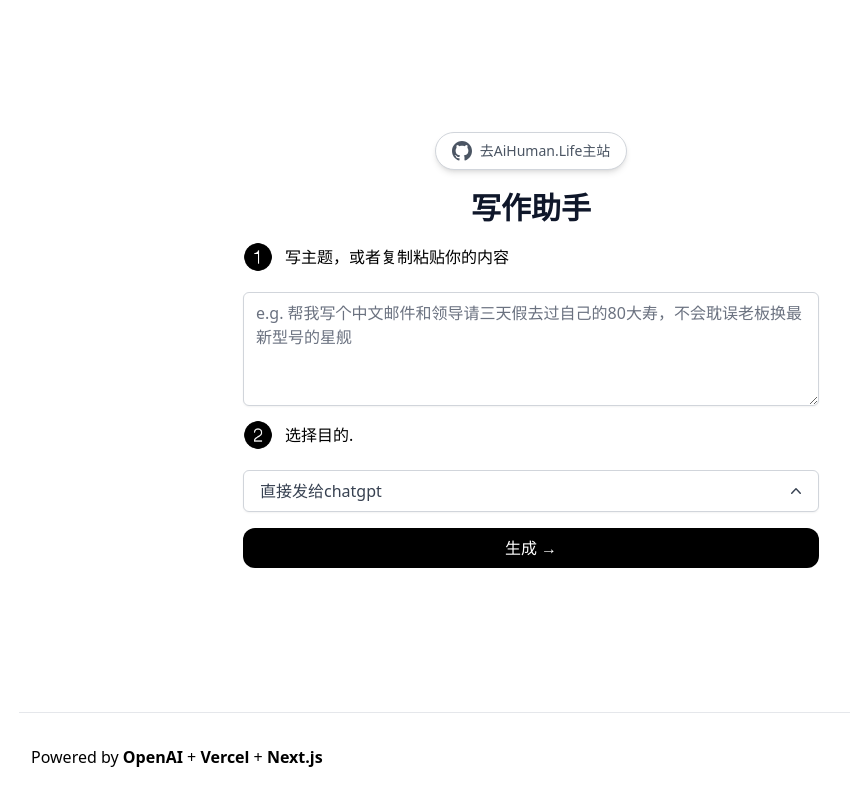
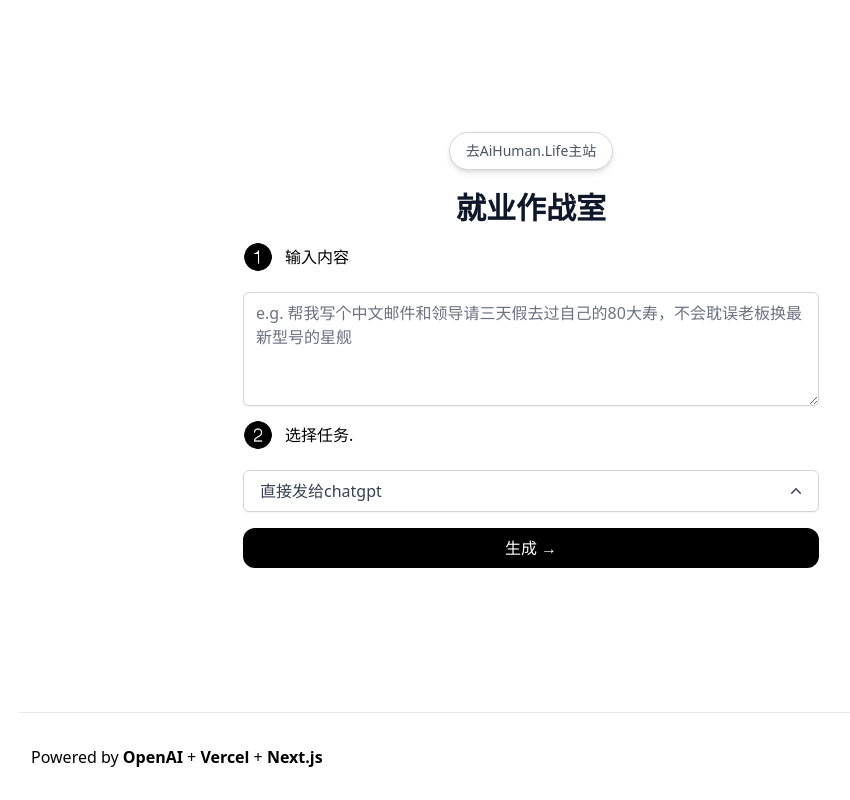
Before and after one commit to tiwentichat/benben-wenan, a Next.js app: page / in a window 1280 px wide. Shown: the whole page, without its empty margins (109-959 px from the left). Built offline with nearby package versions, Linux system fonts and the light colour scheme.

Commit message:
Update index.tsx

```diff
--- a/pages/index.tsx
+++ b/pages/index.tsx
@@ -95,7 +95,6 @@ const Home: NextPage = () => {
             target="_blank"
             rel="noopener noreferrer"
           >
-            <Github />
             <p>去AiHuman.Life主站</p>
           </a>
 
@@ -103,7 +102,7 @@ const Home: NextPage = () => {
         </div>
 
         <h1 className="sm:text-3xl text-2xl max-w-1xl font-bold text-slate-900">
-          写作助手
+          就业作战室
         </h1>
         {/* <p className="text-slate-500 mt-5">18,167 bios generated so far.</p> */}
         <div className="max-w-xl w-full">
@@ -115,7 +114,7 @@ const Home: NextPage = () => {
               alt="1 icon"
             />
             <p className="text-left font-medium">
-              写主题，或者复制粘贴你的内容
+              输入内容
             </p>
           </div>
           <textarea
@@ -129,7 +128,7 @@ const Home: NextPage = () => {
           />
           <div className="flex mb-5 items-center space-x-3">
             <Image src="/2-black.png" width={30} height={30} alt="1 icon" />
-            <p className="text-left font-medium">选择目的.</p>
+            <p className="text-left font-medium">选择任务.</p>
           </div>
           <div className="block">
             <DropDown vibe={lang} setVibe={(newLang) => setLang(newLang)} />
@@ -165,7 +164,7 @@ const Home: NextPage = () => {
                 <>
                   <div>
                     <h2 className="sm:text-4xl text-3xl font-bold text-slate-900 mx-auto">
-                      生成内容
+                      生成方案
                     </h2>
                   </div>
                   <div className="space-y-8 flex flex-col items-center justify-center max-w-xl mx-auto  whitespace-pre-wrap">
```
